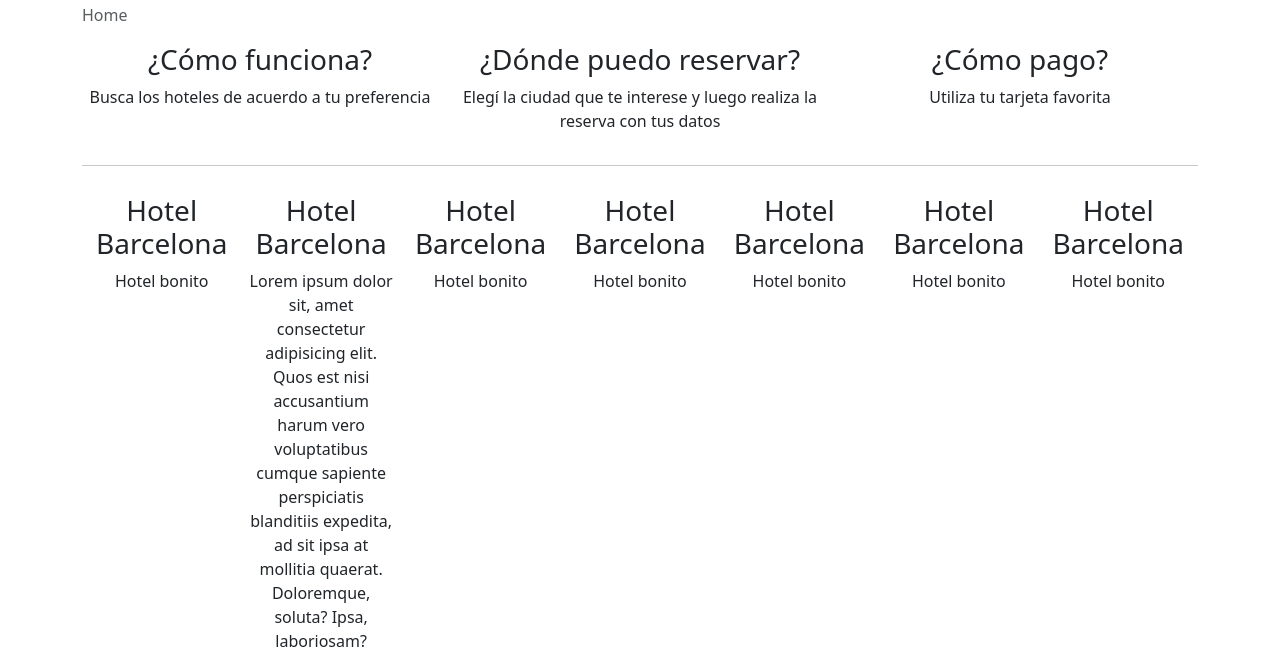
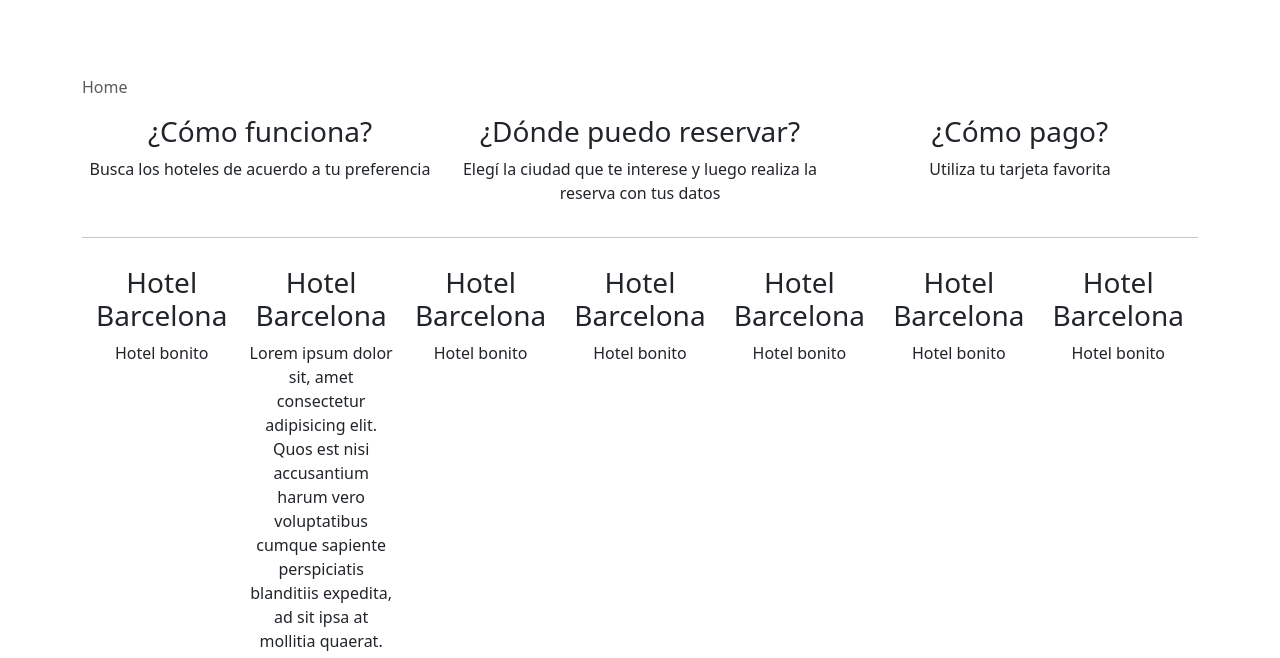
Before and after one commit to smorenom24/guia-hoteles, a website: page index.html in a window 1280 px wide. Shown: the part 103-761 px from the top of the page. Drawn offline with nearby package versions, Linux system fonts and the light colour scheme.

Commit message:
chao jumbotron, modificacion de margen

```diff
--- a/css/main.css
+++ b/css/main.css
@@ -3,7 +3,9 @@
     color:black;
     margin-top: 50px;
 }
-
+.container{
+    margin-top: 80px;
+}
 footer{
     padding: 10px 10px 0px 10px;
     background-color: yellow;
```
